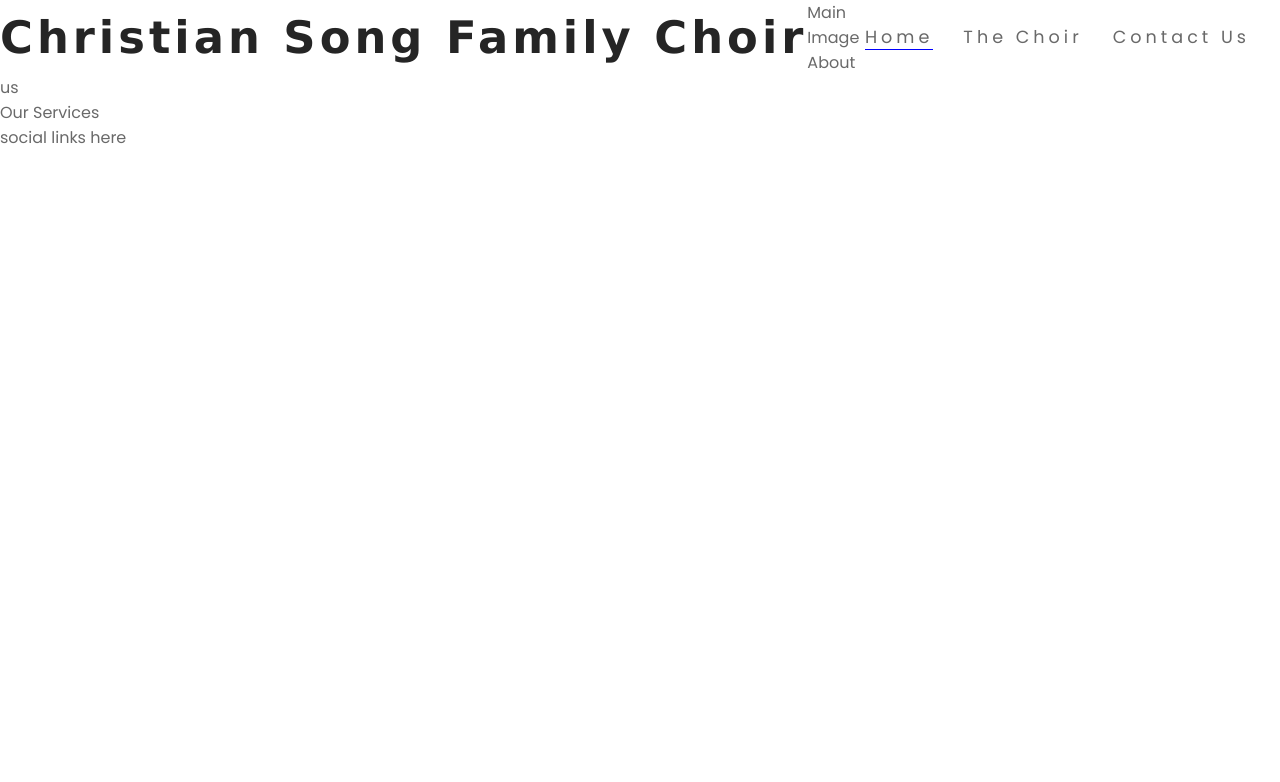
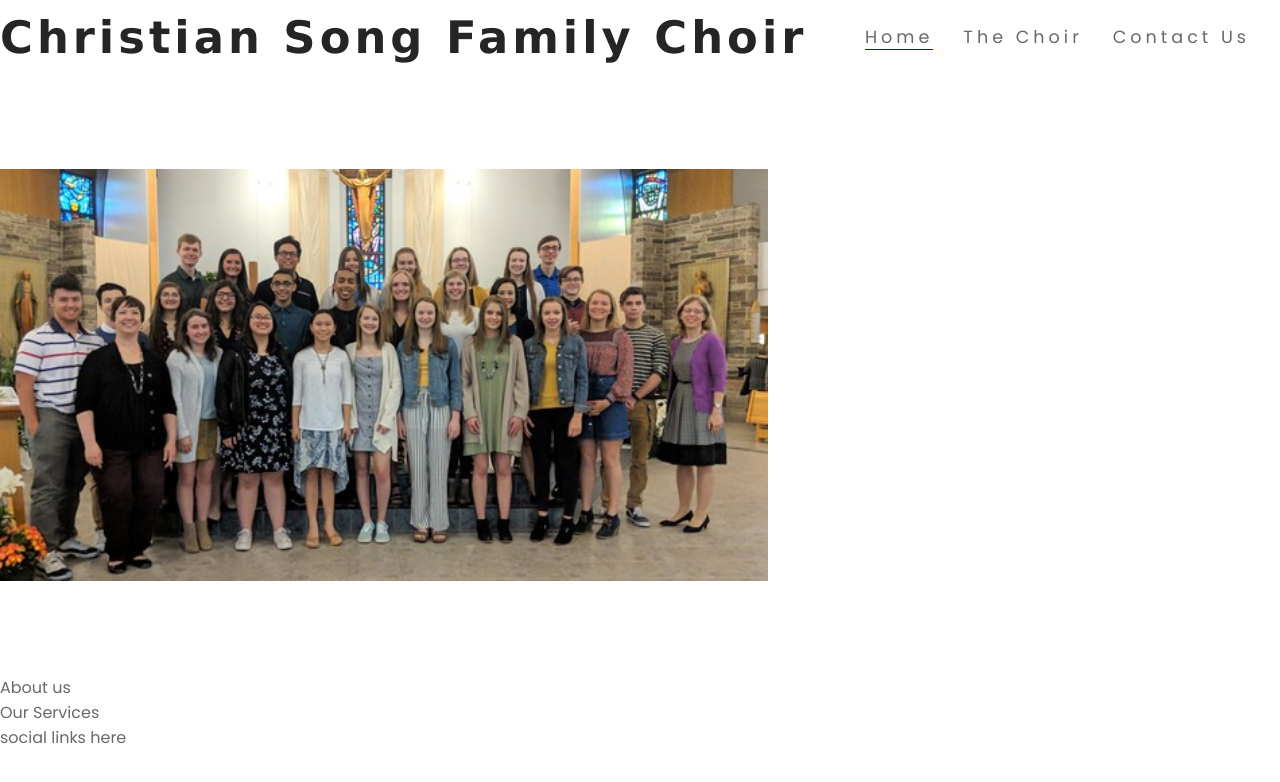
Before and after one commit to Yojative05/Christian_Song_Family_Choir, a plain HTML site: page index.html in a window 1280 px wide. Drawn offline with Linux system fonts and the light colour scheme; a web font is replaced by a local one.

Commit message:
Add background image and positioning styles

```diff
--- a/assets/css/style.css
+++ b/assets/css/style.css
@@ -54,3 +54,20 @@ h1, h2 {
 .active {
     border-bottom: 1px solid blue;
 }
+
+/* choir image */
+
+#choir-outer {
+    height: 600px;
+    width: 100%;
+    overflow: hidden;
+}
+
+#choir-image {
+    height: 600px;
+    width: 100%;
+    background-image: url('../images/TEEN\ CHOIR.jpg');
+    background-position: left;
+    background-repeat: no-repeat;
+    background-size: 60%;
+}
--- a/index.html
+++ b/index.html
@@ -32,8 +32,8 @@
             </ul>
         </nav>
     </header>
-    <section>
-        Main Image
+    <section id="choir-outer">
+        <div id="choir-image"></div>
     </section>
     <section>
         About us
```
Also changed, not shown: assets/images/TEEN CHOIR.jpg (added).
